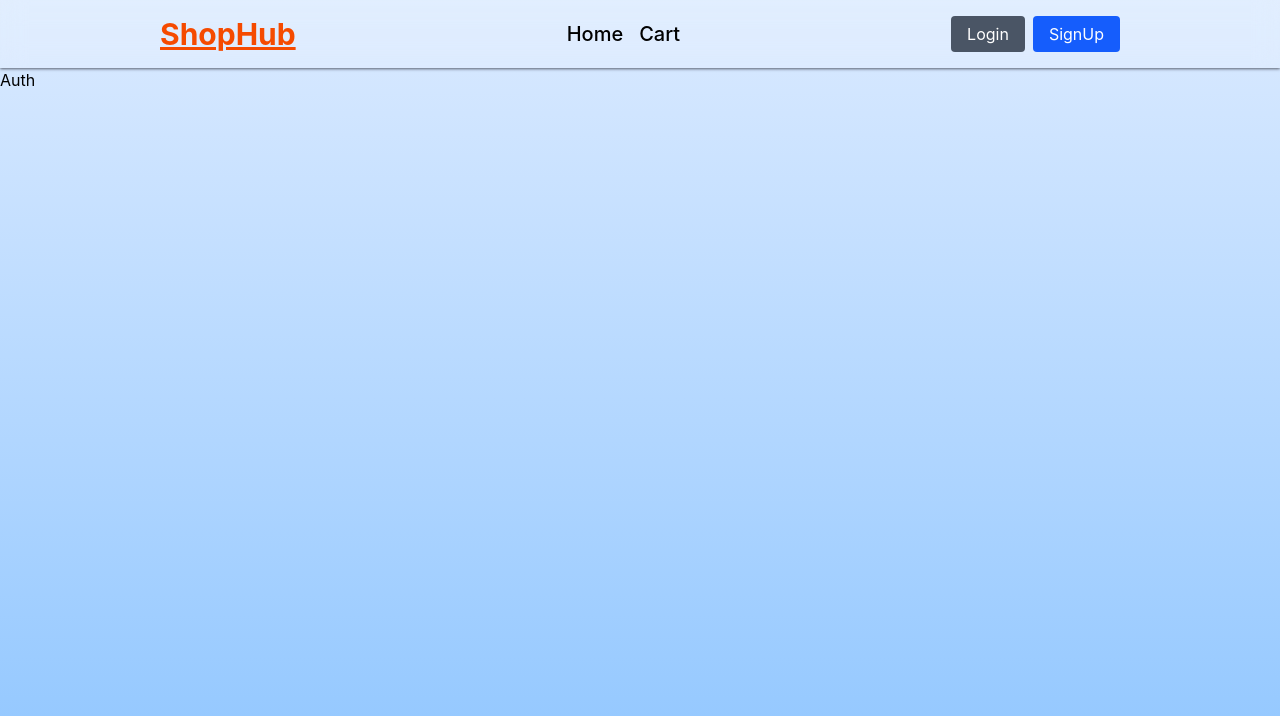
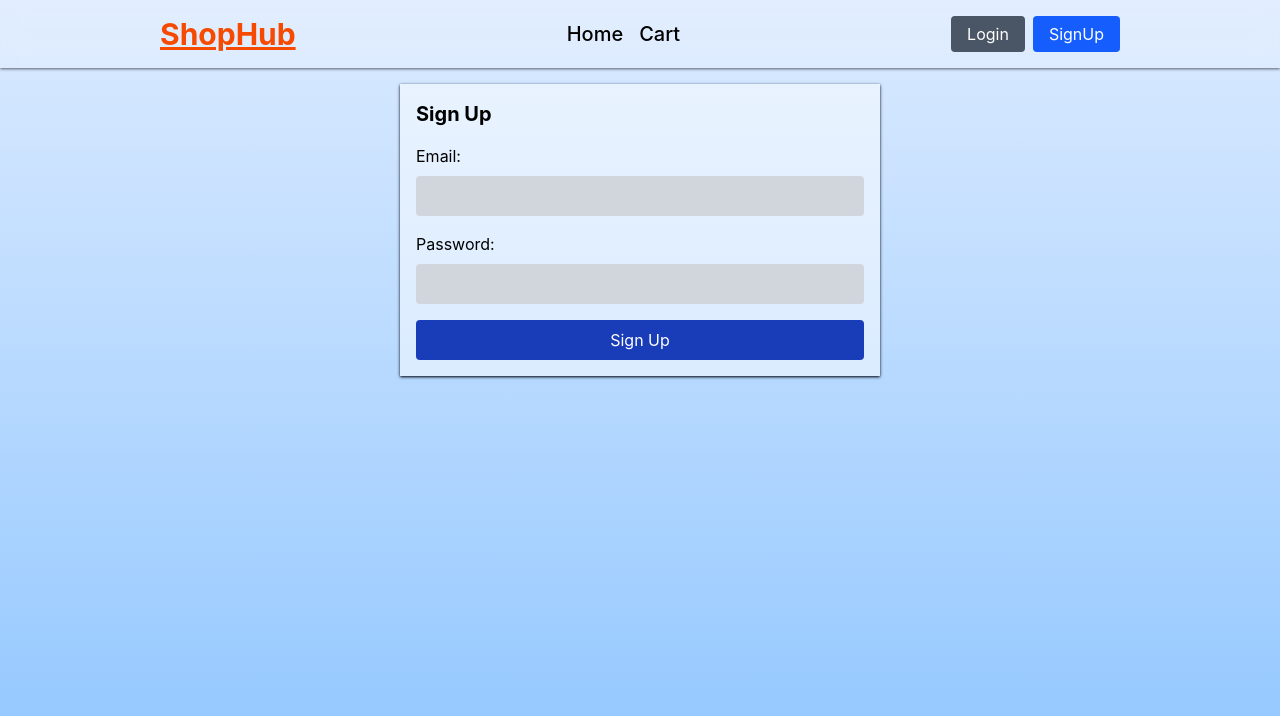
Before and after one commit to pusha31501/ecommerce, a React (Vite) app: page /auth in a window 1280 px wide. Shown: the top 716 px of the page. Built offline with nearby package versions, Linux system fonts and the light colour scheme.

Commit message:
auth page

```diff
--- a/src/pages/Auth.jsx
+++ b/src/pages/Auth.jsx
@@ -1,7 +1,34 @@
 import React from "react";
 
 const Auth = () => {
-  return <div>Auth</div>;
+  return (
+    <div className="mx-auto max-w-2xl mt-4 bg-white/50 shadow-sm shadow-gray-900 p-4">
+      <div className="w-md flex flex-col">
+        <h1 className="font-bold text-xl">Sign Up</h1>
+        <form>
+          <div className="flex flex-col space-y-2 mt-4">
+            <label htmlFor="email">Email:</label>
+            <input
+              type="email"
+              id="email"
+              className="bg-gray-300 p-2 focus:outline-0 rounded-sm"
+            />
+          </div>
+          <div className="flex flex-col space-y-2 mt-4">
+            <label htmlFor="password">Password:</label>
+            <input
+              type="password"
+              id="password"
+              className="bg-gray-300 p-2 focus:outline-0 rounded-sm"
+            />
+          </div>
+          <button className="bg-blue-800 text-white rounded-sm w-full py-2 mt-4 hover:bg-blue-900 transition-all duration-300">
+            Sign Up
+          </button>
+        </form>
+      </div>
+    </div>
+  );
 };
 
 export default Auth;
```
